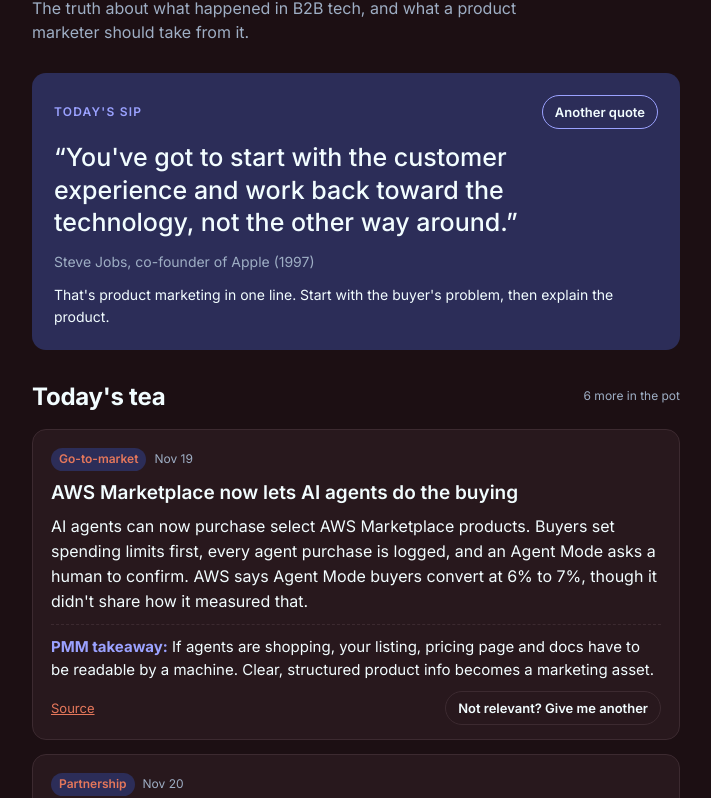
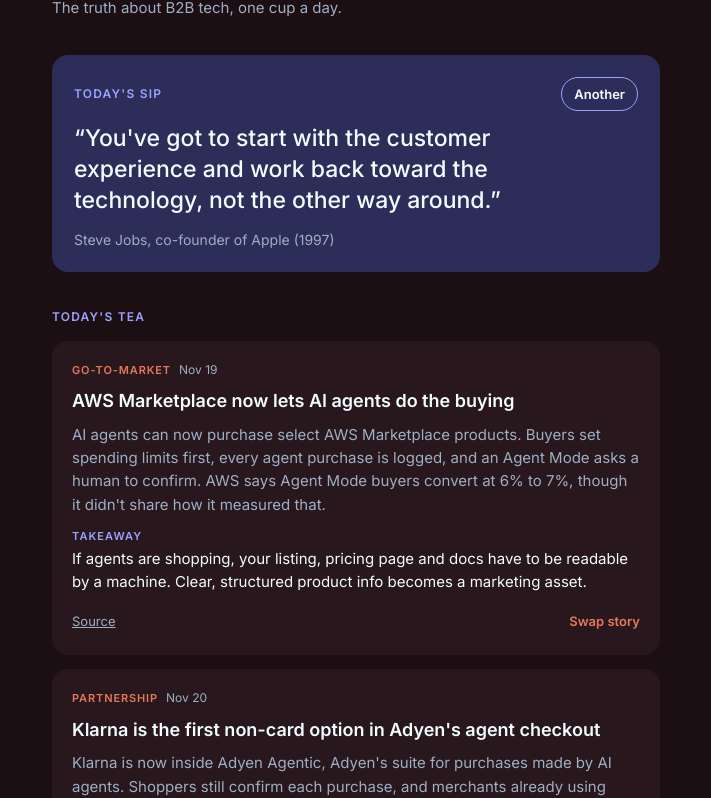
Before and after one commit to jennachailatte/the-daily-chai, a plain HTML site: page index.html in a window 1280 px wide. Shown: the part 117-915 px from the top of the page, without its empty margins (284-995 px from the left). Drawn offline with Linux system fonts and the light colour scheme.

Commit message:
Simplify the layout and use a chai glass icon
Shorter labels, calmer type hierarchy, Takeaway label, Swap story button,
and no story counter or quote explainer.

Co-Authored-By: Claude Opus 5.5 <noreply@anthropic.com>
Claude-Session: https://claude.ai/code/session_01Cgd9gUgktFazwuF5X4sTWw

```diff
--- a/index.html
+++ b/index.html
@@ -35,39 +35,42 @@
 * { box-sizing: border-box; }
 html { padding-top: env(safe-area-inset-top, 0px); padding-bottom: env(safe-area-inset-bottom, 0px); background: var(--bg); }
 body { margin: 0; background: var(--bg); color: var(--ink); font-family: var(--body); font-size: 16px; line-height: 1.55; }
-.wrap { max-width: 680px; margin: 0 auto; padding-block: 28px 56px;
+.wrap { max-width: 640px; margin: 0 auto; padding-block: 32px 56px;
   padding-left: max(16px, env(safe-area-inset-left, 0px)); padding-right: max(16px, env(safe-area-inset-right, 0px));
-  display: flex; flex-direction: column; gap: 28px; }
+  display: flex; flex-direction: column; gap: 36px; }
 header { display: flex; flex-direction: column; gap: 4px; }
-.date { font-size: 13px; letter-spacing: .08em; text-transform: uppercase; color: var(--muted); font-weight: 600; }
+.date { font-size: 12px; letter-spacing: .08em; text-transform: uppercase; color: var(--muted); font-weight: 500; }
 h1 { font-family: var(--display); font-weight: 700; font-size: clamp(34px, 8.5vw, 48px); line-height: 1.05; margin: 0; letter-spacing: -.03em; }
 h1 span { color: var(--matcha); }
-.tag { color: var(--muted); margin: 6px 0 0; max-width: 52ch; }
+.tag { color: var(--muted); margin: 4px 0 0; font-size: 15px; }
 .label { font-size: 12px; letter-spacing: .1em; text-transform: uppercase; font-weight: 600; color: var(--chai); }
-.quote { background: var(--sage); border-radius: 14px; padding: 22px; display: flex; flex-direction: column; gap: 12px; }
-.quote blockquote { margin: 0; font-family: var(--display); font-weight: 500; font-size: clamp(20px, 4.6vw, 25px); line-height: 1.3; text-wrap: balance; }
+.quote { background: var(--sage); border-radius: 16px; padding: 22px; display: flex; flex-direction: column; gap: 12px; }
+.quote blockquote { margin: 0; font-family: var(--display); font-weight: 500; font-size: clamp(19px, 4.4vw, 23px); line-height: 1.35; text-wrap: balance; }
 .quote .who { color: var(--muted); font-size: 14px; }
-.quote .why { font-size: 14px; margin: 0; }
 .row { display: flex; justify-content: space-between; align-items: center; gap: 12px; flex-wrap: wrap; }
-h2 { font-family: var(--display); font-weight: 700; font-size: 24px; letter-spacing: -.01em; margin: 0; text-wrap: balance; }
+h2 { font-size: 12px; letter-spacing: .1em; text-transform: uppercase; font-weight: 600; color: var(--chai); margin: 0; }
 .stories { display: flex; flex-direction: column; gap: 14px; }
-.story { background: var(--surface); border: 1px solid var(--line); border-radius: 14px; padding: 18px 18px 14px; display: flex; flex-direction: column; gap: 10px; min-width: 0; transition: opacity .25s; }
+.story { background: var(--surface); border-radius: 16px; padding: 20px; display: flex; flex-direction: column; gap: 10px; min-width: 0; transition: opacity .25s; }
 .story.fade { opacity: .15; }
-.story h3 { font-family: var(--display); font-weight: 600; font-size: 19px; line-height: 1.25; margin: 0; text-wrap: balance; }
-.story p { margin: 0; }
+.story h3 { font-family: var(--display); font-weight: 600; font-size: 18px; line-height: 1.3; margin: 0; text-wrap: balance; }
+.story p { margin: 0; font-size: 15px; color: var(--muted); }
+.story .pmm { color: var(--ink); }
 .meta { display: flex; gap: 8px; align-items: center; flex-wrap: wrap; font-size: 12px; color: var(--muted); }
-.chip { background: var(--matcha-soft); color: var(--matcha); font-weight: 600; padding: 2px 8px; border-radius: 99px; }
-.pmm { border-top: 1px dashed var(--line); padding-top: 10px; font-size: 15px; }
-.pmm b { color: var(--chai); }
-.foot { display: flex; justify-content: space-between; align-items: center; gap: 10px; flex-wrap: wrap; font-size: 13px; }
+.kind { color: var(--matcha); font-weight: 600; text-transform: uppercase; letter-spacing: .08em; font-size: 11px; }
+.pmm { padding-top: 2px; }
+.pmm b { display: block; color: var(--chai); font-size: 11px; letter-spacing: .1em; text-transform: uppercase; font-weight: 600; margin-bottom: 2px; }
+.foot { display: flex; justify-content: space-between; align-items: center; gap: 10px; flex-wrap: wrap; font-size: 13px; padding-top: 4px; }
+.foot a { color: var(--muted); }
+.swap { border: 0; padding: 4px 0; color: var(--matcha); }
 a { color: var(--matcha); }
 button { font: inherit; font-size: 13px; font-weight: 600; color: var(--ink); background: transparent; border: 1px solid var(--line); border-radius: 99px; padding: 6px 12px; cursor: pointer; }
 .quote button { border-color: var(--chai); }
 button:hover { border-color: var(--matcha); color: var(--matcha); }
 button:focus-visible { outline: 2px solid var(--matcha); outline-offset: 2px; }
 button:disabled { opacity: .45; cursor: default; }
-.term { border-left: 3px solid var(--chai); padding: 4px 0 4px 14px; display: flex; flex-direction: column; gap: 4px; }
-.term strong { font-family: var(--display); font-size: 18px; }
+.term { border-left: 2px solid var(--chai); padding: 4px 0 4px 14px; display: flex; flex-direction: column; gap: 4px; }
+.term strong { font-family: var(--display); font-size: 17px; font-weight: 600; }
+.term p { margin: 0; color: var(--muted); font-size: 15px; }
 footer { font-size: 12px; color: var(--muted); border-top: 1px solid var(--line); padding-top: 14px; }
 @media (prefers-reduced-motion: reduce) { .story { transition: none; } }
 </style>
@@ -75,30 +78,29 @@ footer { font-size: 12px; color: var(--muted); border-top: 1px solid var(--line)
 <body>
 <div class="wrap">
   <header>
-    <div class="date">Monday, November 23, 2026 · 5 min read</div>
+    <div class="date">Monday, November 23, 2026</div>
     <h1>Tea <span>over</span> Coffee</h1>
-    <p class="tag">The truth about what happened in B2B tech, and what a product marketer should take from it.</p>
+    <p class="tag">The truth about B2B tech, one cup a day.</p>
   </header>
 
   <section class="quote" aria-live="polite">
-    <div class="row"><span class="label">Today's sip</span><button id="nextQuote" type="button">Another quote</button></div>
+    <div class="row"><span class="label">Today's sip</span><button id="nextQuote" type="button">Another</button></div>
     <blockquote id="qText"></blockquote>
     <div class="who" id="qWho"></div>
-    <p class="why" id="qWhy"></p>
   </section>
 
   <section style="display:flex;flex-direction:column;gap:14px">
-    <div class="row"><h2>Today's tea</h2><span class="meta" id="left"></span></div>
+    <h2>Today's tea</h2>
     <div class="stories" id="stories" aria-live="polite"></div>
   </section>
 
   <section class="term">
     <span class="label">Term of the day</span>
     <strong>Agentic commerce</strong>
-    <p style="margin:0">When an AI agent finds, compares and buys things on a person's or company's behalf. Half of this week's stories are about it. For a PMM, the new question is: how do you market to a buyer that is software?</p>
+    <p>When an AI agent finds, compares and buys things on someone's behalf. The new question: how do you market to a buyer that is software?</p>
   </section>
 
-  <footer>Stories are summarized from <a href="https://agilebrandguide.com/yesterdays-marketing-technology-ai-news-november-21-2026/" target="_blank" rel="noopener">The Agile Brand Guide (Nov 21)</a> and <a href="https://theartofcto.com/industry-outlook/2026-w47-saas-industry-outlook" target="_blank" rel="noopener">The Art of CTO SaaS outlook (Nov 16)</a>. "PMM takeaway" notes are Claude's commentary, not reporting. New edition every morning at 7:12 AM Pacific.</footer>
+  <footer>Stories are summarized from <a href="https://agilebrandguide.com/yesterdays-marketing-technology-ai-news-november-21-2026/" target="_blank" rel="noopener">The Agile Brand Guide (Nov 21)</a> and <a href="https://theartofcto.com/industry-outlook/2026-w47-saas-industry-outlook" target="_blank" rel="noopener">The Art of CTO SaaS outlook (Nov 16)</a>. Takeaways are commentary, not reporting. New edition every morning at 7:12 AM Pacific.</footer>
 </div>
 
 <script>
@@ -154,18 +156,16 @@ const esc = s => s.replace(/[&<>"]/g, c => ({ "&": "&amp;", "<": "&lt;", ">": "&
 
 function card(s, slot) {
   return `<article class="story" id="slot${slot}">
-    <div class="meta"><span class="chip">${esc(s.tag)}</span><span>${esc(s.d)}</span></div>
+    <div class="meta"><span class="kind">${esc(s.tag)}</span><span>${esc(s.d)}</span></div>
     <h3>${esc(s.h)}</h3>
     <p>${esc(s.tea)}</p>
-    <p class="pmm"><b>PMM takeaway:</b> ${esc(s.pmm)}</p>
+    <p class="pmm"><b>Takeaway</b> ${esc(s.pmm)}</p>
     <div class="foot"><a href="${s.src}" target="_blank" rel="noopener">Source</a>
-      <button type="button" data-slot="${slot}" ${nextIdx >= STORIES.length ? "disabled" : ""}>Not relevant? Give me another</button></div>
+      ${nextIdx < STORIES.length ? `<button type="button" class="swap" data-slot="${slot}">Swap story</button>` : ""}</div>
   </article>`;
 }
 function render() {
   document.getElementById("stories").innerHTML = shown.map((i, slot) => card(STORIES[i], slot)).join("");
-  const left = STORIES.length - nextIdx;
-  document.getElementById("left").textContent = left > 0 ? `${left} more in the pot` : "That's all the tea for today";
 }
 document.getElementById("stories").addEventListener("click", e => {
   const b = e.target.closest("button[data-slot]");
@@ -179,7 +179,6 @@ function showQuote() {
   const q = QUOTES[qi];
   document.getElementById("qText").textContent = "“" + q.t + "”";
   document.getElementById("qWho").textContent = q.w;
-  document.getElementById("qWhy").textContent = q.y;
 }
 document.getElementById("nextQuote").addEventListener("click", () => { qi = (qi + 1) % QUOTES.length; showQuote(); });
 showQuote(); render();
```
Also changed, not shown: icons/apple-touch-icon.png, icons/icon-192.png, icons/icon-512.png.
